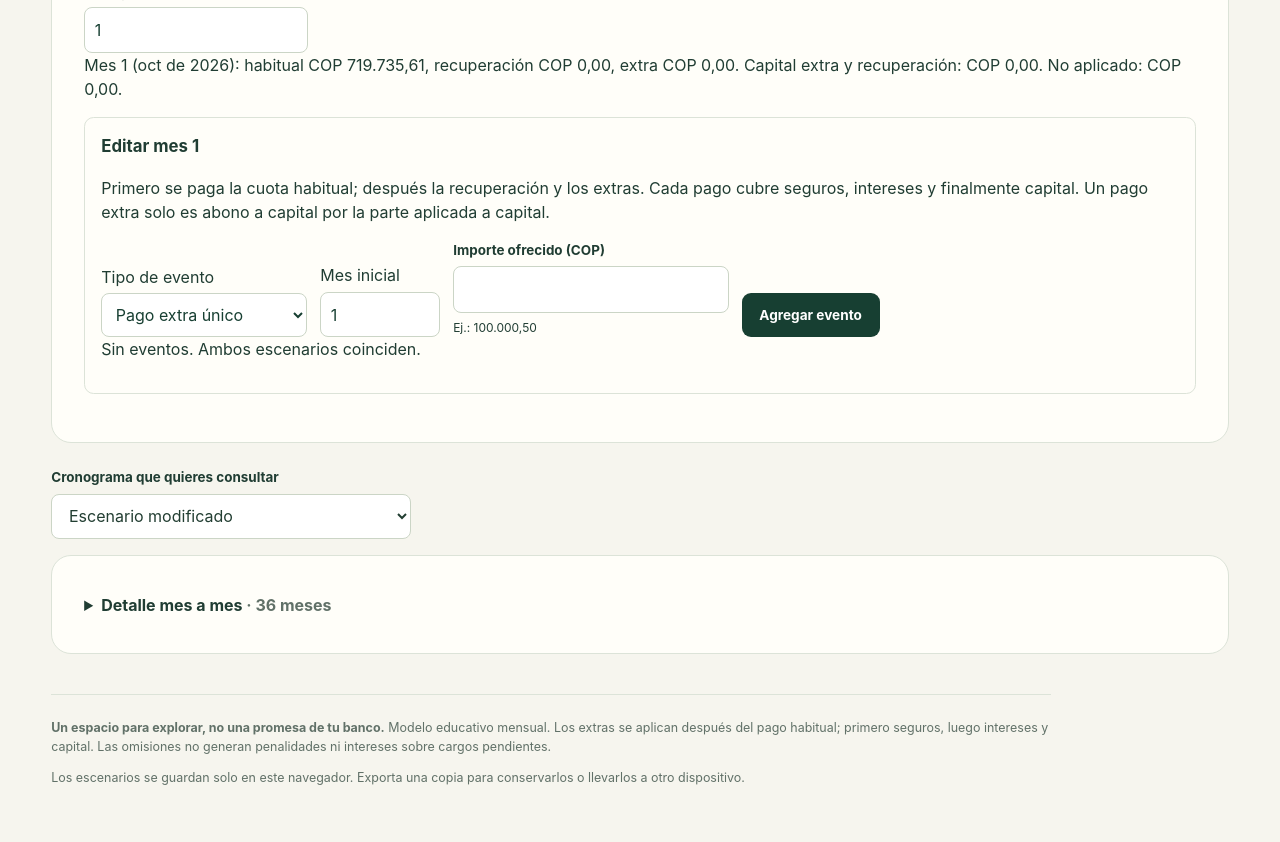
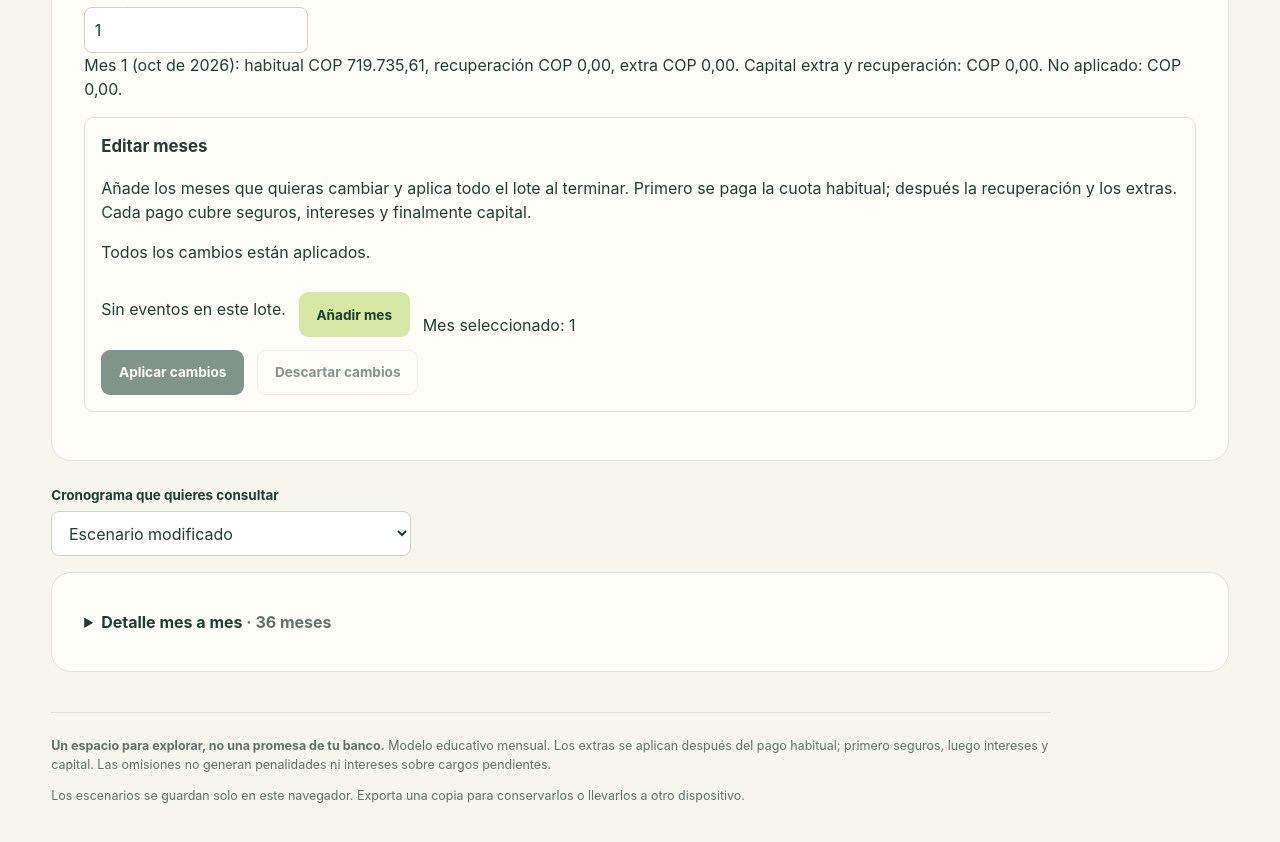
Before and after one commit to jovillarrealm/finsim, a React (Vite) app: page / in a window 1280 px wide. Shown: the part 2900-3742 px from the top of the page. Built offline with nearby package versions, Linux system fonts and the light colour scheme.

Commit message:
feat: apply month edits as a validated batch

```diff
--- a/src/App.tsx
+++ b/src/App.tsx
@@ -1,4 +1,4 @@
-import { useRef, useState, type ChangeEvent } from 'react';
+import { useEffect, useRef, useState, type ChangeEvent } from 'react';
 import { exampleScenario, type Scenario } from './domain/scenario';
 import { simulateLoan } from './engine/loan';
 import LoanForm from './features/loan/LoanForm';
@@ -29,10 +29,19 @@ export default function App() {
   const [page, setPage] = useState('loan');
   const [tableMode, setTableMode] = useState('modified');
   const [selectedMonth, setSelectedMonth] = useState(1);
+  const [pendingEvents, setPendingEvents] = useState(false);
+  const pendingEventsRef = useRef(false);
+  pendingEventsRef.current = pendingEvents;
+  useEffect(() => {
+    if (!pendingEvents) return;
+    const warn = (event: BeforeUnloadEvent) => { event.preventDefault(); event.returnValue = ''; };
+    window.addEventListener('beforeunload', warn);
+    return () => window.removeEventListener('beforeunload', warn);
+  }, [pendingEvents]);
   const fileInput = useRef<HTMLInputElement>(null);
   function applyScenario(scenario: Scenario) {
-    try { setCurrent(workspace(scenario)); setError(''); setNotice('Escenario actualizado. Guarda para conservarlo en este navegador.'); }
-    catch (failure) { setError(failure instanceof Error ? failure.message : 'No se pudo calcular. Conservamos el escenario anterior.'); }
+    try { setCurrent(workspace(scenario)); setError(''); setNotice('Escenario actualizado. Guarda para conservarlo en este navegador.'); return true; }
+    catch (failure) { setError(failure instanceof Error ? failure.message : 'No se pudo calcular. Conservamos el escenario anterior.'); return false; }
   }
   function save() {
     try { saveScenario(current.scenario); setNotice('Escenario guardado en este navegador.'); setError(''); }
@@ -51,7 +60,9 @@ export default function App() {
     if (!file) return;
     try {
       if (file.size > 2_000_000) throw new Error('El archivo supera el máximo de 2 MB.');
-      const imported = workspace(parseScenario(await file.text()));
+      const content = await file.text();
+      if (pendingEventsRef.current) throw new Error('Aplica o descarta los cambios de meses antes de importar.');
+      const imported = workspace(parseScenario(content));
       setCurrent(imported); setError(''); setNotice('Escenario importado. Guarda para conservarlo en este navegador.');
     } catch (failure) { setError(failure instanceof Error ? failure.message : 'No se pudo importar. Conservamos el escenario anterior.'); }
   }
@@ -63,17 +74,18 @@ export default function App() {
         {[['loan', 'Explorar préstamo'], ['rates', 'Convertir tasas'], ['reconcile', 'Comparar extracto']].map(([id, label]) => <button key={id} aria-current={page === id ? 'page' : undefined} onClick={() => setPage(id)}>{label}</button>)}
       </nav>
       <div className="scenario-toolbar"><div><p className="eyebrow">ESCENARIO ACTUAL</p><strong>{current.scenario.name}</strong></div><div className="toolbar-actions">
-        <button className="button ghost" onClick={() => applyScenario(exampleScenario)}>Usar ejemplo</button>
-        <button className="button ghost" onClick={() => fileInput.current?.click()}>Importar</button>
-        <input className="sr-only" aria-label="Archivo de escenario" ref={fileInput} type="file" accept="application/json,.json" onChange={importFile} />
-        <button className="button ghost" onClick={exportFile}>Exportar</button><button className="button" onClick={save}>Guardar escenario</button>
+        <button className="button ghost" disabled={pendingEvents} onClick={() => applyScenario(exampleScenario)}>Usar ejemplo</button>
+        <button className="button ghost" disabled={pendingEvents} onClick={() => fileInput.current?.click()}>Importar</button>
+        <input className="sr-only" aria-label="Archivo de escenario" ref={fileInput} disabled={pendingEvents} type="file" accept="application/json,.json" onChange={importFile} />
+        <button className="button ghost" disabled={pendingEvents} onClick={exportFile}>Exportar</button><button className="button" disabled={pendingEvents} onClick={save}>Guardar escenario</button>
       </div></div>
+      {pendingEvents && <p role="status" className="status-line">Hay cambios de meses pendientes. Aplica o descarta el lote en «Editar meses» antes de guardar, exportar o reemplazar el escenario.</p>}
       {notice && <p role="status" className="status-line">{notice}</p>}{error && <p role="alert" className="error note">{error}</p>}
       <div hidden={page !== 'loan'}>
         <LoanForm scenario={current.scenario} onChange={applyScenario} />
         <LoanSummary currency={current.scenario.currency} result={current.modified} />
         <ScenarioComparison scenario={current.scenario} original={current.original} modified={current.modified}
-          onChange={applyScenario} selectedMonth={selectedMonth} onSelectMonth={setSelectedMonth} />
+          onChange={applyScenario} onPendingChange={setPendingEvents} selectedMonth={selectedMonth} onSelectMonth={setSelectedMonth} />
         <div className="table-choice field"><label htmlFor="table-mode">Cronograma que quieres consultar</label><select id="table-mode" value={tableMode} onChange={event => setTableMode(event.target.value)}><option value="modified">Escenario modificado</option><option value="original">Escenario original · sin eventos</option></select></div>
         <MonthlyTable currency={current.scenario.currency} result={tableMode === 'modified' ? current.modified : current.original} onSelectMonth={month => {
           setSelectedMonth(month);
--- a/src/features/loan/Comparison.css
+++ b/src/features/loan/Comparison.css
@@ -10,8 +10,11 @@
 .event-editor label, .month-selector { display: flex; flex-direction: column; gap: .3rem; min-width: 0; }
 .event-editor input, .event-editor select, .month-selector input { padding: .6rem; max-width: 100%; min-height: 44px; border: 1px solid #cbd5c6; border-radius: 8px; background: white; color: var(--green); }
 .event-editor button { min-height: 44px; }
-.event-list { padding-left: 1.2rem; }
-.event-list li { margin-top: .6rem; }
-.event-list button { margin-left: .5rem; }
+.event-drafts { flex-basis: 100%; min-width: 0; display: grid; gap: 1rem; }
+.event-draft { margin: 0; min-width: 0; display: grid; grid-template-columns: repeat(auto-fit, minmax(min(100%, 180px), 1fr)); align-items: end; gap: .8rem; border: 1px solid var(--line); border-radius: .6rem; padding: 1rem; }
+.event-draft legend { font-weight: 700; }
+.event-draft input, .event-draft select { width: 100%; box-sizing: border-box; }
+.event-actions { flex-basis: 100%; display: flex; flex-wrap: wrap; gap: .8rem; }
+.event-editor button:disabled { opacity: .55; cursor: not-allowed; }
 .month-selector { max-width: 14rem; }
 @media (max-width: 800px) { .comparison-charts { grid-template-columns: 1fr; } .event-editor form > label { width: 100%; } }
--- a/src/features/loan/EventEditor.tsx
+++ b/src/features/loan/EventEditor.tsx
@@ -1,50 +1,72 @@
-import { useState } from 'react';
+import { useEffect, useState } from 'react';
 import { MAX_MONTHS, scenarioSchema, type LoanEvent, type Scenario } from '../../domain/scenario';
-import { formatMoney } from '../../format';
 import { parseSpanishNumber } from './LoanForm';
 
 const names = { extra: 'Pago extra único', recurring: 'Pago extra recurrente', missed: 'Omitir cuota', catchup: 'Recuperación' };
+export type EventDraft = { id: string; kind: LoanEvent['kind']; month: string; amount: string; endMonth: string; every: string };
 
-export function readEventForm(values: FormData, scenario: Scenario, kind: LoanEvent['kind'], id: string, editing = false) {
-  const event = { id, kind, month: Number(values.get('month')),
-    ...(kind !== 'missed' ? { amount: parseSpanishNumber(String(values.get('amount') ?? '')) } : {}),
-    ...(kind === 'recurring' ? { endMonth: Number(values.get('endMonth')), every: Number(values.get('every')) } : {}) };
-  return scenarioSchema.safeParse({ ...scenario, events: editing
-    ? scenario.events.map(item => item.id === id ? event : item) : [...scenario.events, event] });
+function draftsFrom(events: LoanEvent[]): EventDraft[] {
+  return events.map(event => ({ id: event.id, kind: event.kind, month: String(event.month),
+    amount: 'amount' in event ? event.amount.replace('.', ',') : '',
+    endMonth: String(event.kind === 'recurring' ? event.endMonth : event.month),
+    every: String(event.kind === 'recurring' ? event.every : 1) }));
 }
 
-export default function EventEditor({ scenario, month, onChange }: { scenario: Scenario; month: number; onChange: (value: Scenario) => void }) {
-  const [editing, setEditing] = useState<LoanEvent | null>(null);
-  const [kind, setKind] = useState<LoanEvent['kind']>('extra');
+export function readEventDrafts(drafts: EventDraft[], scenario: Scenario) {
+  return scenarioSchema.safeParse({ ...scenario, events: drafts.map(draft => ({
+    id: draft.id, kind: draft.kind, month: Number(draft.month),
+    ...(draft.kind !== 'missed' ? { amount: parseSpanishNumber(draft.amount) } : {}),
+    ...(draft.kind === 'recurring' ? { endMonth: Number(draft.endMonth), every: Number(draft.every) } : {}),
+  })) });
+}
+
+export default function EventEditor({ scenario, month, onChange, onPendingChange }: {
+  scenario: Scenario; month: number; onChange: (value: Scenario) => boolean; onPendingChange?: (pending: boolean) => void;
+}) {
+  const [drafts, setDrafts] = useState(() => draftsFrom(scenario.events));
   const [error, setError] = useState('');
-  function save(form: HTMLFormElement) {
-    const values = new FormData(form);
-    const next = readEventForm(values, scenario, kind, editing?.id ?? crypto.randomUUID(), Boolean(editing));
-    if (!next.success) { setError('Revisa los meses (1 a 1.200) y el importe positivo, con coma decimal y máximo dos decimales. El mes final debe ser igual o posterior al inicial.'); return; }
-    onChange(next.data); setEditing(null); setError('');
+  const pending = JSON.stringify(drafts) !== JSON.stringify(draftsFrom(scenario.events));
+  useEffect(() => { onPendingChange?.(pending); }, [pending, onPendingChange]);
+  function update(id: string, change: Partial<EventDraft>) {
+    setDrafts(items => items.map(item => item.id === id ? { ...item, ...change } : item));
+    setError('');
+  }
+  function apply() {
+    if (!pending) return;
+    const next = readEventDrafts(drafts, scenario);
+    if (!next.success) {
+      const index = next.error.issues[0]?.path[1];
+      setError(`${typeof index === 'number' ? `Cambio ${index + 1}: ` : ''}Revisa los meses (1 a 1.200) y el importe positivo, con coma decimal y máximo dos decimales. El mes final debe ser igual o posterior al inicial. No se aplicó ningún cambio.`);
+      return;
+    }
+    if (onChange(next.data)) { setDrafts(draftsFrom(next.data.events)); setError(''); }
   }
   return <section aria-labelledby="events-title" className="event-editor">
-    <h3 id="events-title" tabIndex={-1}>Editar mes {month}</h3>
-    <p>Primero se paga la cuota habitual; después la recuperación y los extras. Cada pago cubre seguros, intereses y finalmente capital. Un pago extra solo es abono a capital por la parte aplicada a capital.</p>
-    <form key={`${editing?.id ?? 'new'}-${month}`} aria-describedby={error ? 'event-error' : undefined} onSubmit={event => { event.preventDefault(); save(event.currentTarget); }}>
-      <label>Tipo de evento<select value={kind} onChange={event => setKind(event.target.value as LoanEvent['kind'])}>
-        {Object.entries(names).map(([value, label]) => <option key={value} value={value}>{label}</option>)}
-      </select></label>
-      <label>Mes inicial<input name="month" type="number" min="1" max={MAX_MONTHS} required defaultValue={editing?.month ?? month} /></label>
-      {kind !== 'missed' && <div className="field"><label htmlFor="event-amount">Importe ofrecido ({scenario.currency})</label><input id="event-amount" name="amount" inputMode="decimal" required defaultValue={editing && 'amount' in editing ? editing.amount.replace('.', ',') : ''} aria-describedby={`event-amount-help${error ? ' event-error' : ''}`} /><small id="event-amount-help">Ej.: 100.000,50</small></div>}
-      {kind === 'recurring' && <><label>Mes final inclusivo<input name="endMonth" type="number" min="1" max={MAX_MONTHS} required defaultValue={editing?.kind === 'recurring' ? editing.endMonth : month} /></label>
-        <label>Cada cuántos meses<input name="every" type="number" min="1" max={MAX_MONTHS} required defaultValue={editing?.kind === 'recurring' ? editing.every : 1} /></label></>}
+    <h3 id="events-title" tabIndex={-1}>Editar meses</h3>
+    <p>Añade los meses que quieras cambiar y aplica todo el lote al terminar. Primero se paga la cuota habitual; después la recuperación y los extras. Cada pago cubre seguros, intereses y finalmente capital.</p>
+    <p role="status">{pending ? 'Cambios pendientes. Los gráficos y totales muestran la última simulación aplicada.' : 'Todos los cambios están aplicados.'}</p>
+    <form noValidate aria-describedby={error ? 'event-error' : undefined} onSubmit={event => { event.preventDefault(); apply(); }}>
+      <div className="event-drafts">
+        {drafts.map((draft, index) => <fieldset key={draft.id} className="event-draft">
+          <legend>Cambio {index + 1}</legend>
+          <label>Tipo de evento<select value={draft.kind} onChange={event => update(draft.id, { kind: event.target.value as LoanEvent['kind'] })}>
+            {Object.entries(names).map(([value, label]) => <option key={value} value={value}>{label}</option>)}
+          </select></label>
+          <label>Mes inicial<input type="number" min="1" max={MAX_MONTHS} required value={draft.month} onChange={event => update(draft.id, { month: event.target.value })} /></label>
+          {draft.kind !== 'missed' && <div className="field"><label htmlFor={`amount-${draft.id}`}>Importe ofrecido ({scenario.currency})</label><input id={`amount-${draft.id}`} inputMode="decimal" required value={draft.amount} onChange={event => update(draft.id, { amount: event.target.value })} aria-describedby={`amount-help-${draft.id}`} /><small id={`amount-help-${draft.id}`}>Ej.: 100.000,50</small></div>}
+          {draft.kind === 'recurring' && <><label>Mes final inclusivo<input type="number" min="1" max={MAX_MONTHS} required value={draft.endMonth} onChange={event => update(draft.id, { endMonth: event.target.value })} /></label>
+            <label>Cada cuántos meses<input type="number" min="1" max={MAX_MONTHS} required value={draft.every} onChange={event => update(draft.id, { every: event.target.value })} /></label></>}
+          <button className="button ghost" type="button" aria-label={`Quitar cambio ${index + 1}`} onClick={() => { setDrafts(items => items.filter(item => item.id !== draft.id)); setError(''); }}>Quitar</button>
+        </fieldset>)}
+      </div>
+      {drafts.length === 0 && <p>Sin eventos en este lote.</p>}
+      <button className="button secondary" type="button" onClick={() => { setDrafts(items => [...items, { id: crypto.randomUUID(), kind: 'extra', month: String(month), amount: '', endMonth: String(month), every: '1' }]); setError(''); }}>Añadir mes</button>
+      <span>Mes seleccionado: {month}</span>
       {error && <p id="event-error" role="alert">{error}</p>}
-      <button className="button" type="submit">{editing ? 'Guardar evento' : 'Agregar evento'}</button>
-      {editing && <button className="button ghost" type="button" onClick={() => { setEditing(null); setError(''); }}>Cancelar edición</button>}
+      <div className="event-actions">
+        <button className="button" type="submit" disabled={!pending}>Aplicar cambios</button>
+        <button className="button ghost" type="button" disabled={!pending} onClick={() => { setDrafts(draftsFrom(scenario.events)); setError(''); }}>Descartar cambios</button>
+      </div>
     </form>
-    {scenario.events.length === 0 ? <p>Sin eventos. Ambos escenarios coinciden.</p> : <ul className="event-list">
-      {scenario.events.map(event => <li key={event.id}><span>{names[event.kind]} · mes {event.month}
-        {event.kind === 'recurring' ? ` al ${event.endMonth}, cada ${event.every}` : ''}
-        {'amount' in event ? ` · ${formatMoney(event.amount, scenario.currency)}` : ''}</span>
-        <button className="button secondary" type="button" aria-label={`Editar ${names[event.kind]} del mes ${event.month}`} onClick={() => { setEditing(event); setKind(event.kind); setError(''); }}>Editar</button>
-        <button className="button ghost" type="button" aria-label={`Quitar ${names[event.kind]} del mes ${event.month}`} onClick={() => { onChange({ ...scenario, events: scenario.events.filter(item => item.id !== event.id) }); if (editing?.id === event.id) setEditing(null); }}>Quitar</button>
-      </li>)}
-    </ul>}
   </section>;
 }
--- a/src/features/loan/ScenarioComparison.tsx
+++ b/src/features/loan/ScenarioComparison.tsx
@@ -25,9 +25,9 @@ export function chartRows(result: LoanResult, months: number) {
 export const signedMoney = (value: string, currency: Currency = 'COP') => `${new D(value).gt(0) ? '+' : ''}${formatMoney(value, currency)}`;
 export const chartMoney = (row: ReturnType<typeof chartRows>[number], key: keyof ReturnType<typeof chartRows>[number]['exact'], currency: Currency = 'COP') => formatMoney(row.exact[key], currency);
 
-export default function ScenarioComparison({ scenario, original, modified, onChange, selectedMonth, onSelectMonth }: {
-  scenario: Scenario; original: LoanResult; modified: LoanResult; onChange: (value: Scenario) => void;
-  selectedMonth?: number; onSelectMonth?: (month: number) => void;
+export default function ScenarioComparison({ scenario, original, modified, onChange, selectedMonth, onSelectMonth, onPendingChange }: {
+  scenario: Scenario; original: LoanResult; modified: LoanResult; onChange: (value: Scenario) => boolean;
+  onPendingChange?: (pending: boolean) => void; selectedMonth?: number; onSelectMonth?: (month: number) => void;
 }) {
   const [internalMonth, setInternalMonth] = useState(1);
   const month = selectedMonth ?? internalMonth;
@@ -64,7 +64,7 @@ export default function ScenarioComparison({ scenario, original, modified, onCha
     </figure>)}</div>
     <label className="month-selector">Mes para editar<input aria-label="Mes para editar" type="number" min="1" max={MAX_MONTHS} value={month} onChange={event => select(Number(event.target.value))} /></label>
     <p aria-live="polite">Mes {month}{row ? ` (${formatMonth(row.date)}): habitual ${formatMoney(row.scheduled.applied, scenario.currency)}, recuperación ${formatMoney(row.catchup.applied, scenario.currency)}, extra ${formatMoney(row.extra.applied, scenario.currency)}. Capital extra y recuperación: ${formatMoney(money(new D(row.extra.principal).plus(row.catchup.principal)), scenario.currency)}. No aplicado: ${formatMoney(money(new D(row.extra.unapplied).plus(row.catchup.unapplied)), scenario.currency)}.` : ': sin pagos en el cronograma modificado.'}</p>
-    <EventEditor key={`${month}-${JSON.stringify(scenario.events)}`} scenario={scenario} month={month} onChange={onChange} />
+    <EventEditor key={JSON.stringify(scenario.events)} scenario={scenario} month={month} onChange={onChange} onPendingChange={onPendingChange} />
     {modified.unappliedEvents.length > 0 && <details><summary>Eventos posteriores no aplicados ({modified.unappliedEvents.length})</summary><ul>
       {modified.unappliedEvents.map(event => <li key={`${event.eventId}-${event.month}`}>Mes {event.month}: {formatMoney(event.amount, scenario.currency)}. {event.reason}</li>)}
     </ul></details>}
```
Also changed, not shown: 4 other files (tests, documents, lock files or other folders).
